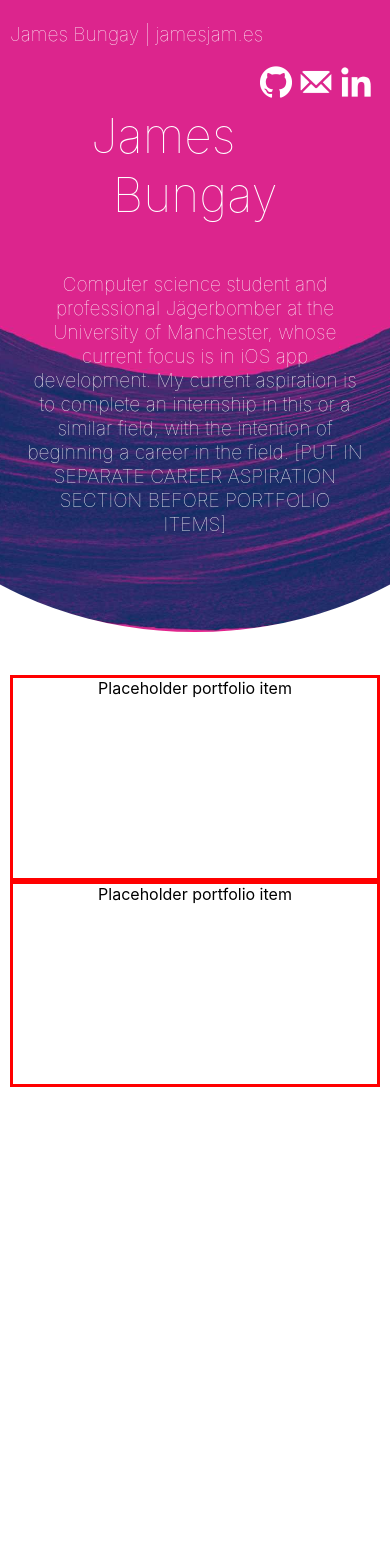
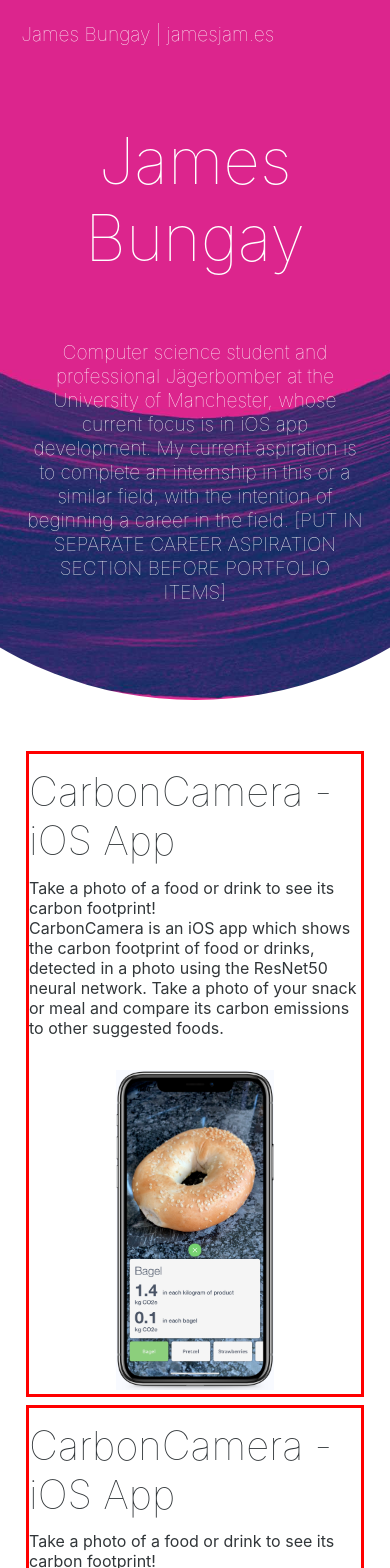
Before and after one commit to jamesbungay/jamesbungay.github.io, a React (Create React App) app: page / in a window 390 px wide. Shown: the top 1568 px of the page. Before the commit the page ends 1097 px from the top, so only its background shows below. Built offline with nearby package versions, Linux system fonts and the light colour scheme.

Commit message:
Create template for portfolio item

```diff
--- a/src/App.css
+++ b/src/App.css
@@ -11,6 +11,7 @@
 
 .HeaderBar {
   height: 3rem;
+  overflow: hidden;
 }
 
 .HeaderSocial {
@@ -23,10 +24,11 @@
   text-align: left;
   vertical-align: middle;
   line-height: 3rem;
+  padding-left: 0.7rem;
 }
 
 .SocialLinks {
-  padding-right: 0.5rem;
+  padding-right: 0.7rem;
   padding-top: 0.5rem;
   padding-bottom: 0.5rem;
 }
@@ -34,7 +36,7 @@
 .SocialButton {
   height: 2rem;
   width: 2rem;
-  padding-left: 0.5rem;
+  padding-left: 0.7rem;
 }
 
 .HeaderLarge {
@@ -61,17 +63,78 @@
 
 
 .PortfolioItem {
-  height: 200px;
   border-style: solid;
+  /* Following line causes floating elements to take up space in the div: */
+  overflow: hidden;
   border-color: red;
   border-width: 3px;
+  margin-left: 1rem;
+  margin-right: 1rem;
+  margin-top: 0.5rem;
+  margin-bottom: 0.5rem;
 }
+
+.PortfolioItem-Desc {
+  float: left;
+  text-align: left;
+  width: 60%;
+  min-width: 20rem;
+}
+
+.PortfolioItem-Image {
+  float: right;
+  width: 40%;
+  min-width: 20rem;
+}
+
+@media screen and (max-width: 1000px) {
+  .PortfolioItem-Desc {
+    width: 100%;
+    padding-bottom: 2rem;
+  }
+
+  .PortfolioItem-Image {
+    width: 100%;
+  }
+}
+
+.PortfolioImage {
+  max-height: 20rem;
+}
+
+
+
+.FooterBar {
+  height: 4rem;
+  position: relative;
+  width: 100%;
+  text-align: center;
+}
+
+.FooterBackground {
+  position: absolute;
+  top: 0%;
+  left: -20%;
+  right: -20%;
+  bottom: -1rem;
+  background-image: url("./header-giant.jpg");
+  background-repeat: no-repeat;
+  background-size: cover;
+  /* background-size: 50%; */
+  background-position: 50% 0%;
+  border-top-left-radius: 50%;
+  border-top-right-radius: 50%;
+  z-index: -1;
+}
+
+
+
 
 
 
 .Text-MainTitle {
   font-family: graphik,-apple-system,helvetica,futura,sans-serif;
-  font-size: 3rem;
+  font-size: 4rem;
   font-weight: lighter;
   color: white;
   margin-left: 4rem;
@@ -88,13 +151,18 @@
 }
 
 .Text-SubTitle {
-
+  font-family: graphik,-apple-system,helvetica,futura,sans-serif;
+  font-size: 2.5rem;
+  font-weight: lighter;
+  color: #313639;
+  margin-top: 0.8rem;
+  margin-bottom: 0.8rem;
 }
 
 .Text-Paragraph {
   font-family: graphik,-apple-system,helvetica,futura,sans-serif;
   font-size: 1rem;
-  color: white;
+  color: #313639;
 }
 
 .LRmargin1rem {
--- a/src/App.js
+++ b/src/App.js
@@ -15,14 +15,6 @@
     </div>
   )
 
-}
-
-function SocialButton() {
-  return (
-    <div>
-
-    </div>
-  )
 }
 
 function SocialLinks() {
@@ -70,15 +62,57 @@
   )
 }
 
+
+
+function PortfolioItemDesc() {
+  return (
+    <div className="PortfolioItem-Desc">
+      <div className="Text-SubTitle">
+      CarbonCamera - iOS App
+      </div>
+      <div className="Text-Paragraph">
+        Take a photo of a food or drink to see its carbon footprint!<br />
+        CarbonCamera is an iOS app which shows the carbon footprint of food or drinks, detected in a photo using the ResNet50 neural network.
+        Take a photo of your snack or meal and compare its carbon emissions to other suggested foods.
+      </div>
+    </div>
+  )
+}
+
+function PortfolioItemImage() {
+  return (
+    <div className="PortfolioItem-Image">
+      <img alt="GitHub"
+           src={require("./portfolio_carboncamera.png")}
+           className="PortfolioImage" />
+    </div>
+  )
+}
+
 function PortfolioItem() {
   return (
     <div className="PortfolioItem">
-    Placeholder portfolio item
+    <PortfolioItemDesc />
+    <PortfolioItemImage />
     </div>
   )
 }
 
 
+
+function FooterBackground() {
+  return (
+    <div className="FooterBackground"></div>
+  )
+}
+
+function FooterBar() {
+  return (
+    <div className="FooterBar">
+      <FooterBackground />
+    </div>
+  )
+}
 
 
 function App() {
```
Also changed, not shown: src/portfolio_carboncamera.png (added).
